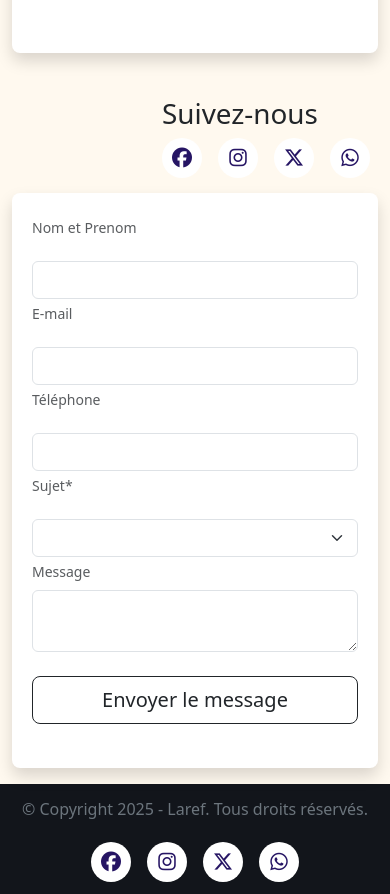
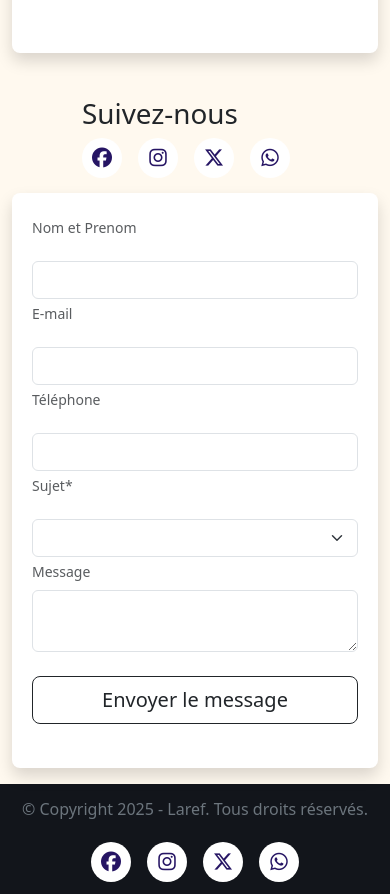
Before and after one commit to idrissip0607/projetcssbootstrap-Laref, a plain HTML site: page index.html in a window 390 px wide. Shown: the part 7863-8757 px from the top of the page. Drawn offline with nearby package versions, Linux system fonts and the light colour scheme.

Commit message:
amelioration du responsive au niveau de .follow

```diff
--- a/css/style.css
+++ b/css/style.css
@@ -313,3 +313,10 @@ footer .h5{
 
 
 }
+
+@media (max-width:480px){
+    .follow{
+        margin-left: 70px;
+
+    }
+}
```
